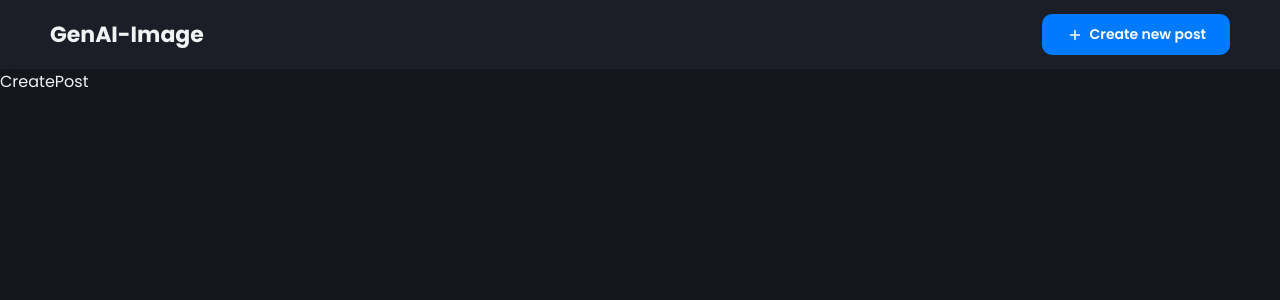
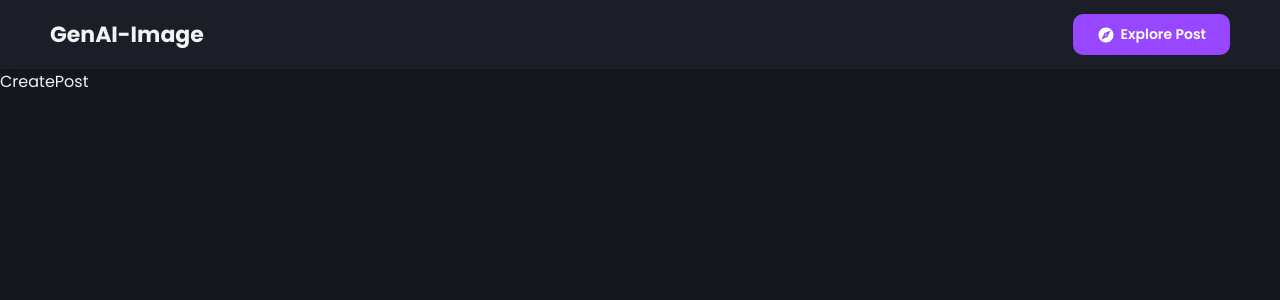
Before and after one commit to Developer-Elisha/AI-Image-Generator, a React (Create React App) app in the folder client/: page /post in a window 1280 px wide. Shown: the top 300 px of the page. Built offline with nearby package versions, Linux system fonts and the light colour scheme; the HTML template or start-up script is replaced by a standard one.

Commit message:
Setup useNavigate and useLocation from react-router-dom to setup navigations

```diff
--- a/client/src/components/Navbar.jsx
+++ b/client/src/components/Navbar.jsx
@@ -1,7 +1,8 @@
 import React from 'react'
 import styled from 'styled-components'
 import Button from './buttons'
-import { AddRounded } from "@mui/icons-material"
+import { AddRounded, ExploreRounded } from "@mui/icons-material"
+import { useNavigat, useLocation, useNavigate } from 'react-router-dom'
 
 const Container = styled.div`
    flec: 1;
@@ -20,12 +21,37 @@
 `;
 
 const Navbar = () => {
+    const navigate = useNavigate();
+    const location = useLocation();
+    const path = location.pathname.split("/");
     return (
         <Container>
             GenAI-Image
-        <Button text="Create new post" leftIcon={<AddRounded style={{
+            {
+                path[1] === 'post' ? (
+                    <Button
+                        onClick={() => navigate('/')}
+                        text="Explore Post"
+                        leftIcon={<ExploreRounded style={{
                             fontSize: "18",
-        }} />} />
+                        }}
+                        />
+                        }
+                        type="secondary"
+                    />
+                ) : (
+
+                    <Button
+                        onClick={() => navigate('/post')}
+                        text="Create new post"
+                        leftIcon={<AddRounded style={{
+                            fontSize: "18",
+                        }}
+                        />
+                        }
+                    />
+                )
+            }
         </Container>
     )
 }
```
Lines whose indentation alone changed are shown as unchanged.
